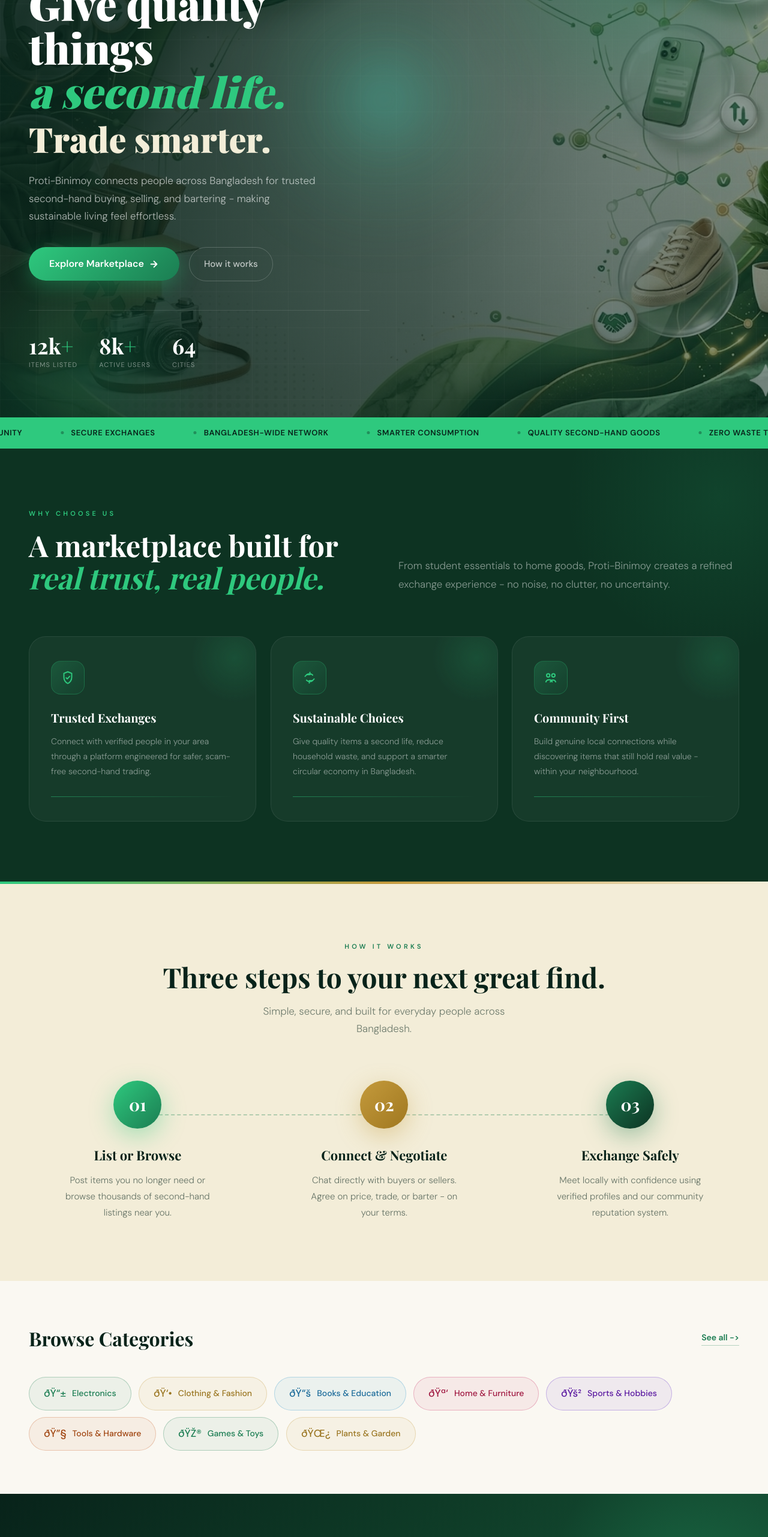
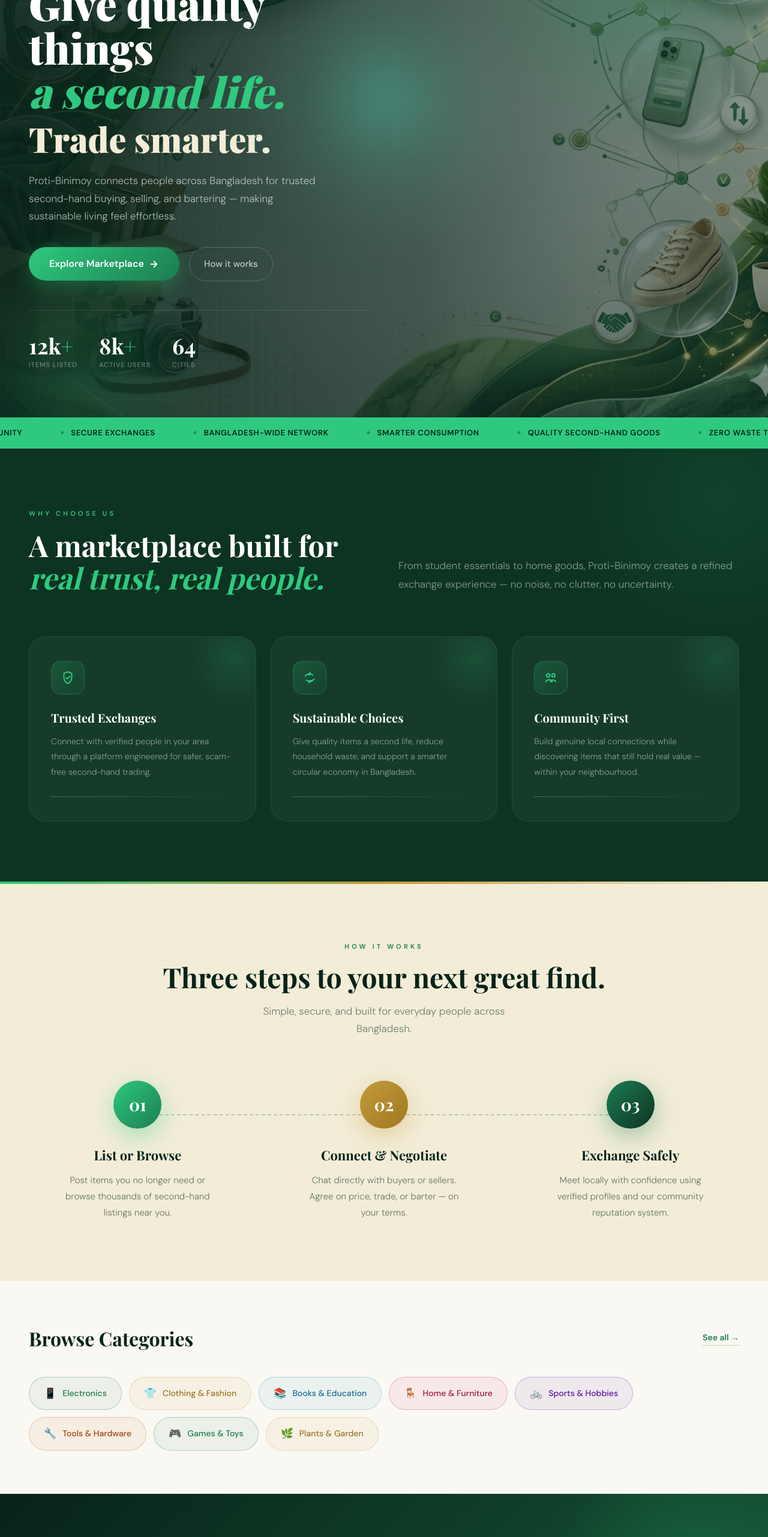
Before and after one commit to TashfiqMahmud/-Proti-Binimoy, a React app in the folder web_frontend/: page / in a window 1280 px wide. Shown: the part 234-2797 px from the top of the page at 60% size. Built offline with nearby package versions, Linux system fonts and the light colour scheme; no server answers; the HTML template or start-up script is replaced by a standard one; a web font is replaced by a local one.

Commit message:
Update home page component

```diff
--- a/web_frontend/src/components/home.jsx
+++ b/web_frontend/src/components/home.jsx
@@ -2,7 +2,7 @@
 import { Link } from "react-router-dom";
 import websiteBackground from "../assets/web_bg.png";
 
-
+/* ─── Injected global CSS + all media queries ─── */
 const GlobalStyles = () => (
   <style>{`
     @import url('https://fonts.googleapis.com/css2?family=Playfair+Display:ital,wght@0,700;0,900;1,700&family=DM+Sans:opsz,wght@9..40,300;9..40,400;9..40,500;9..40,600&display=swap');
@@ -22,7 +22,7 @@
     .pb-d1{animation-delay:0.1s} .pb-d2{animation-delay:0.25s} .pb-d3{animation-delay:0.4s}
     .pb-d4{animation-delay:0.55s} .pb-d5{animation-delay:0.7s}
 
-    /* NAV */
+    /* ── NAV ── */
     .pb-nav {
       position: fixed; top: 0; left: 0; right: 0; z-index: 200;
       display: flex; align-items: center; justify-content: space-between;
@@ -67,7 +67,7 @@
       font-size: 16px; font-weight: 600; padding: 15px; border-radius: 14px;
     }
 
-    /* HERO */
+    /* ── HERO ── */
     .pb-hero-inner {
       position: relative; z-index: 10;
       display: grid; grid-template-columns: 1fr 1fr; gap: 48px; align-items: center;
@@ -85,36 +85,31 @@
       background: radial-gradient(circle,rgba(46,201,126,0.2),transparent 70%); border-radius: 50%;
     }
 
-    /* STATS */
+    /* ── STATS ── */
     .pb-stats { display: flex; gap: 36px; margin-top: 48px; padding-top: 40px; border-top: 1px solid rgba(255,255,255,0.1); }
 
-    /* HERO ACTIONS */
+    /* ── HERO ACTIONS ── */
     .pb-hero-actions { display: flex; align-items: center; gap: 16px; flex-wrap: wrap; }
 
-    /* BUTTONS */
+    /* ── BUTTONS ── */
     .pb-btn-primary {
       display: inline-flex; align-items: center; gap: 8px;
       background: linear-gradient(135deg,#2ec97e,#1b7d52);
       color: #fff; text-decoration: none; font-weight: 600;
       font-size: 16px; padding: 16px 34px; border-radius: 100px;
-      transform: translate3d(var(--pb-local-tx, 0px), var(--pb-local-ty, 0px), 0);
       transition: transform 0.2s, box-shadow 0.2s;
       box-shadow: 0 8px 32px rgba(46,201,126,0.35);
     }
-    .pb-btn-primary:hover {
-      transform: translate3d(var(--pb-local-tx, 0px), calc(var(--pb-local-ty, 0px) - 2px), 0);
-      box-shadow: 0 12px 40px rgba(46,201,126,0.5);
-    }
+    .pb-btn-primary:hover { transform: translateY(-2px); box-shadow: 0 12px 40px rgba(46,201,126,0.5); }
     .pb-btn-ghost {
       display: inline-flex; align-items: center; gap: 8px;
       color: rgba(255,255,255,0.7); text-decoration: none; font-weight: 500;
       font-size: 15px; padding: 16px 24px; border-radius: 100px;
-      transform: translate3d(var(--pb-local-tx, 0px), var(--pb-local-ty, 0px), 0);
       border: 1px solid rgba(255,255,255,0.2); transition: all 0.2s;
     }
     .pb-btn-ghost:hover { border-color: rgba(255,255,255,0.45); color: #fff; background: rgba(255,255,255,0.06); }
 
-    /*  FEATURE CARDS */
+    /* ── FEATURE CARDS ── */
     .pb-cards-grid { display: grid; grid-template-columns: repeat(3,1fr); gap: 24px; }
     .pb-card {
       background: rgba(255,255,255,0.04); border: 1px solid rgba(255,255,255,0.08);
@@ -123,10 +118,10 @@
     }
     .pb-card:hover { transform: translateY(-6px); border-color: rgba(46,201,126,0.3); background: rgba(255,255,255,0.07); }
 
-    /* FEATURES HEADER */
+    /* ── FEATURES HEADER ── */
     .pb-features-header { display: grid; grid-template-columns: 1fr 1fr; gap: 48px; align-items: end; margin-bottom: 72px; }
 
-    /* HOW IT WORKS */
+    /* ── HOW IT WORKS ── */
     .pb-steps { display: grid; grid-template-columns: repeat(3,1fr); gap: 48px; position: relative; }
     .pb-steps-line {
       position: absolute; top: 56px; left: calc(16.666% + 20px); right: calc(16.666% + 20px);
@@ -139,27 +134,25 @@
       margin: 0 auto 28px;
     }
 
-    /* CATEGORIES */
+    /* ── CATEGORIES ── */
     .pb-cats-top { display: flex; align-items: center; justify-content: space-between; margin-bottom: 40px; }
     .pb-cats-grid { display: flex; flex-wrap: wrap; gap: 12px; }
     .pb-cat-pill {
       display: inline-flex; align-items: center; gap: 10px; padding: 14px 24px;
       border-radius: 100px; border: 1.5px solid; font-size: 14px; font-weight: 500;
-      transform: translate3d(var(--pb-local-tx, 0px), var(--pb-local-ty, 0px), 0);
       cursor: pointer; transition: all 0.25s; text-decoration: none;
     }
-    .pb-cat-pill:hover {
-      transform: translate3d(var(--pb-local-tx, 0px), calc(var(--pb-local-ty, 0px) - 2px), 0);
-      box-shadow: 0 6px 20px rgba(0,0,0,0.08);
-    }
+    .pb-cat-pill:hover { transform: translateY(-2px); box-shadow: 0 6px 20px rgba(0,0,0,0.08); }
 
-    /* CTA ACTIONS */
+    /* ── CTA ACTIONS ── */
     .pb-cta-actions { display: flex; align-items: center; justify-content: center; gap: 16px; flex-wrap: wrap; }
 
-    /* FOOTER */
+    /* ── FOOTER ── */
     .pb-footer-inner { max-width: 1280px; margin: 0 auto; display: flex; align-items: center; justify-content: space-between; }
 
-    /* RESPONSIVE - Tablet (<= 1024px) */
+    /* ════════════════════════════════════════
+       RESPONSIVE — Tablet (≤ 1024px)
+    ════════════════════════════════════════ */
     @media (max-width: 1024px) {
       .pb-nav { padding: 14px 28px; }
       .pb-hero-inner { grid-template-columns: 1fr; padding: 120px 28px 64px; gap: 40px; }
@@ -170,7 +163,9 @@
       .pb-steps-line { display: none; }
     }
 
-    /* RESPONSIVE - Mobile (<= 640px) */
+    /* ════════════════════════════════════════
+       RESPONSIVE — Mobile (≤ 640px)
+    ════════════════════════════════════════ */
     @media (max-width: 640px) {
       /* Nav */
       .pb-nav { padding: 14px 20px; }
@@ -213,7 +208,7 @@
   `}</style>
 );
 
-/* Data */
+/* ─── Data ─── */
 const featureCards = [
   {
     icon: (
@@ -245,7 +240,7 @@
       </svg>
     ),
     title: "Community First",
-    description: "Build genuine local connections while discovering items that still hold real value - within your neighbourhood.",
+    description: "Build genuine local connections while discovering items that still hold real value — within your neighbourhood.",
   },
 ];
 
@@ -262,7 +257,7 @@
   },
   {
     num: "02", title: "Connect & Negotiate",
-    desc: "Chat directly with buyers or sellers. Agree on price, trade, or barter - on your terms.",
+    desc: "Chat directly with buyers or sellers. Agree on price, trade, or barter — on your terms.",
     gradient: "linear-gradient(135deg,#c49a3c,#a07820)", shadow: "0 12px 40px rgba(196,154,60,0.4)",
   },
   {
@@ -273,14 +268,14 @@
 ];
 
 const categories = [
-  { icon: "ðŸ“±", label: "Electronics",        color: "rgba(27,125,82,0.3)",   text: "#1b7d52",  bg: "rgba(27,125,82,0.06)"  },
-  { icon: "ðŸ‘•", label: "Clothing & Fashion", color: "rgba(196,154,60,0.3)",  text: "#9a7520",  bg: "rgba(196,154,60,0.07)" },
-  { icon: "ðŸ“š", label: "Books & Education",  color: "rgba(46,150,201,0.3)",  text: "#1a6a99",  bg: "rgba(46,150,201,0.07)" },
-  { icon: "ðŸª‘", label: "Home & Furniture",   color: "rgba(201,46,100,0.3)",  text: "#a01840",  bg: "rgba(201,46,100,0.07)" },
-  { icon: "ðŸš²", label: "Sports & Hobbies",   color: "rgba(100,46,201,0.3)",  text: "#5a18a0",  bg: "rgba(100,46,201,0.07)" },
-  { icon: "ðŸ”§", label: "Tools & Hardware",   color: "rgba(201,100,46,0.3)",  text: "#a04510",  bg: "rgba(201,100,46,0.07)" },
-  { icon: "ðŸŽ®", label: "Games & Toys",       color: "rgba(27,125,82,0.3)",   text: "#1b7d52",  bg: "rgba(27,125,82,0.06)"  },
-  { icon: "ðŸŒ¿", label: "Plants & Garden",    color: "rgba(196,154,60,0.3)",  text: "#9a7520",  bg: "rgba(196,154,60,0.07)" },
+  { icon: "📱", label: "Electronics",        color: "rgba(27,125,82,0.3)",   text: "#1b7d52",  bg: "rgba(27,125,82,0.06)"  },
+  { icon: "👕", label: "Clothing & Fashion", color: "rgba(196,154,60,0.3)",  text: "#9a7520",  bg: "rgba(196,154,60,0.07)" },
+  { icon: "📚", label: "Books & Education",  color: "rgba(46,150,201,0.3)",  text: "#1a6a99",  bg: "rgba(46,150,201,0.07)" },
+  { icon: "🪑", label: "Home & Furniture",   color: "rgba(201,46,100,0.3)",  text: "#a01840",  bg: "rgba(201,46,100,0.07)" },
+  { icon: "🚲", label: "Sports & Hobbies",   color: "rgba(100,46,201,0.3)",  text: "#5a18a0",  bg: "rgba(100,46,201,0.07)" },
+  { icon: "🔧", label: "Tools & Hardware",   color: "rgba(201,100,46,0.3)",  text: "#a04510",  bg: "rgba(201,100,46,0.07)" },
+  { icon: "🎮", label: "Games & Toys",       color: "rgba(27,125,82,0.3)",   text: "#1b7d52",  bg: "rgba(27,125,82,0.06)"  },
+  { icon: "🌿", label: "Plants & Garden",    color: "rgba(196,154,60,0.3)",  text: "#9a7520",  bg: "rgba(196,154,60,0.07)" },
 ];
 
 const stats = [
@@ -289,7 +284,7 @@
   { num: "64",  suffix: "",  label: "Cities"        },
 ];
 
-/* Component */
+/* ─── Component ─── */
 const HomePage = () => {
   const [menuOpen, setMenuOpen] = useState(false);
 
@@ -297,7 +292,7 @@
     <div style={{ fontFamily: "'DM Sans',sans-serif", background: "#faf8f2", color: "#0d1f16", overflowX: "hidden" }}>
       <GlobalStyles />
 
-      {/* NAV */}
+      {/* ════ NAV ════ */}
       <nav className="pb-nav">
         {/* Logo */}
         <div style={{ display: "flex", alignItems: "center", gap: 12 }}>
@@ -319,10 +314,10 @@
 
         {/* Desktop Links */}
         <div className="pb-nav-links">
-          <Link to="/"        className="pb-nav-link pb-reactive">Home</Link>
-          <Link to="/browse"  className="pb-nav-link pb-reactive">Browse</Link>
-          <Link to="/about"   className="pb-nav-link pb-reactive">About</Link>
-          <Link to="/signin"  className="pb-nav-cta pb-reactive" data-reactive-depth="0.9">Sign In -&gt;</Link>
+          <Link to="/"        className="pb-nav-link">Home</Link>
+          <Link to="/browse"  className="pb-nav-link">Browse</Link>
+          <Link to="/about"   className="pb-nav-link">About</Link>
+          <Link to="/signin"  className="pb-nav-cta">Sign In →</Link>
         </div>
 
         {/* Hamburger */}
@@ -335,13 +330,13 @@
 
       {/* Mobile Menu */}
       <div className={`pb-mobile-menu ${menuOpen ? "open" : ""}`}>
-        <Link to="/"        className="pb-mobile-link pb-reactive" onClick={() => setMenuOpen(false)}>Home</Link>
-        <Link to="/browse"  className="pb-mobile-link pb-reactive" onClick={() => setMenuOpen(false)}>Browse</Link>
-        <Link to="/about"   className="pb-mobile-link pb-reactive" onClick={() => setMenuOpen(false)}>About</Link>
-        <Link to="/signin"  className="pb-mobile-cta pb-reactive" data-reactive-depth="0.9" onClick={() => setMenuOpen(false)}>Sign In -&gt;</Link>
+        <Link to="/"        className="pb-mobile-link" onClick={() => setMenuOpen(false)}>Home</Link>
+        <Link to="/browse"  className="pb-mobile-link" onClick={() => setMenuOpen(false)}>Browse</Link>
+        <Link to="/about"   className="pb-mobile-link" onClick={() => setMenuOpen(false)}>About</Link>
+        <Link to="/signin"  className="pb-mobile-cta"  onClick={() => setMenuOpen(false)}>Sign In →</Link>
       </div>
 
-      {/* HERO */}
+      {/* ════ HERO ════ */}
       <section style={{
         position: "relative", minHeight: "100vh", background: "#08231a",
         overflow: "hidden", display: "flex", alignItems: "center",
@@ -351,8 +346,8 @@
         {/* Overlays */}
         <div style={{ position: "absolute", inset: 0, background: "linear-gradient(to right,rgba(8,35,26,0.92) 0%,rgba(8,35,26,0.75) 55%,rgba(8,35,26,0.45) 100%)" }} />
         <div style={{ position: "absolute", inset: 0, backgroundImage: "linear-gradient(rgba(255,255,255,0.022) 1px,transparent 1px),linear-gradient(90deg,rgba(255,255,255,0.022) 1px,transparent 1px)", backgroundSize: "60px 60px" }} />
-        <div className="pb-parallax-deep" style={{ position: "absolute", top: -120, right: -80,   width: 620, height: 620, background: "radial-gradient(circle,rgba(27,125,82,0.38) 0%,transparent 65%)", borderRadius: "50%" }} />
-        <div className="pb-parallax-soft" style={{ position: "absolute", bottom: -150, left: -100, width: 480, height: 480, background: "radial-gradient(circle,rgba(46,201,126,0.16) 0%,transparent 65%)", borderRadius: "50%" }} />
+        <div style={{ position: "absolute", top: -120, right: -80,   width: 620, height: 620, background: "radial-gradient(circle,rgba(27,125,82,0.38) 0%,transparent 65%)", borderRadius: "50%" }} />
+        <div style={{ position: "absolute", bottom: -150, left: -100, width: 480, height: 480, background: "radial-gradient(circle,rgba(46,201,126,0.16) 0%,transparent 65%)", borderRadius: "50%" }} />
 
         <div className="pb-hero-inner">
           {/* Left */}
@@ -385,18 +380,18 @@
               color: "rgba(255,255,255,0.65)", maxWidth: 480, marginBottom: 36, fontWeight: 300,
             }}>
               Proti-Binimoy connects people across Bangladesh for trusted second-hand
-              buying, selling, and bartering - making sustainable living feel effortless.
+              buying, selling, and bartering — making sustainable living feel effortless.
             </p>
 
             {/* CTA Buttons */}
             <div className="pb-hero-actions pb-fade pb-d4">
-              <Link to="/signin" className="pb-btn-primary pb-reactive" data-reactive-depth="0.8">
+              <Link to="/signin" className="pb-btn-primary">
                 Explore Marketplace
                 <svg viewBox="0 0 24 24" fill="none" stroke="currentColor" strokeWidth="2.5" strokeLinecap="round" strokeLinejoin="round" style={{ width: 17, height: 17 }}>
                   <path d="M5 12h14M12 5l7 7-7 7" />
                 </svg>
               </Link>
-              <a href="#how" className="pb-btn-ghost pb-reactive" data-reactive-depth="0.8">How it works</a>
+              <a href="#how" className="pb-btn-ghost">How it works</a>
             </div>
 
             {/* Stats */}
@@ -414,13 +409,13 @@
             </div>
           </div>
 
-          {/* Right */}
-          <div className="pb-hero-bubbles pb-fade pb-d3 pb-parallax-soft">
+          {/* Right — Floating Bubbles (hidden on mobile via CSS) */}
+          <div className="pb-hero-bubbles pb-fade pb-d3">
             {[
-              { size: 180, top: 30,  right: 60,  anim: "pb-float1 5s ease-in-out infinite",       icon: "ðŸ“·", fs: 56 },
-              { size: 140, top: 200, right: 220, anim: "pb-float2 6s ease-in-out infinite",       icon: "ðŸ‘Ÿ", fs: 42 },
-              { size: 160, top: 310, right: 40,  anim: "pb-float3 7s ease-in-out infinite",       icon: "ðŸª‘", fs: 48 },
-              { size: 110, top: 60,  right: 260, anim: "pb-float1 4.5s ease-in-out infinite 1s", icon: "ðŸŽ§", fs: 34 },
+              { size: 180, top: 30,  right: 60,  anim: "pb-float1 5s ease-in-out infinite",       icon: "📷", fs: 56 },
+              { size: 140, top: 200, right: 220, anim: "pb-float2 6s ease-in-out infinite",       icon: "👟", fs: 42 },
+              { size: 160, top: 310, right: 40,  anim: "pb-float3 7s ease-in-out infinite",       icon: "🪑", fs: 48 },
+              { size: 110, top: 60,  right: 260, anim: "pb-float1 4.5s ease-in-out infinite 1s", icon: "🎧", fs: 34 },
             ].map(({ size, top, right, anim, icon, fs }, i) => (
               <div key={i} className="pb-bubble" style={{ width: size, height: size, top, right, animation: anim }}>
                 <div className="pb-bubble-glow" />
@@ -431,7 +426,7 @@
         </div>
       </section>
 
-      {/* MARQUEE */}
+      {/* ════ MARQUEE ════ */}
       <div style={{ background: "#2ec97e", padding: "16px 0", overflow: "hidden" }}>
         <div style={{ display: "flex", whiteSpace: "nowrap", animation: "pb-marquee 24s linear infinite", width: "max-content" }}>
           {[...marqueeItems, ...marqueeItems].map((item, i) => (
@@ -443,7 +438,7 @@
         </div>
       </div>
 
-      {/* FEATURES */}
+      {/* ════ FEATURES ════ */}
       <section className="pb-section-pad" style={{ background: "#0d3322", padding: "100px 48px", position: "relative", overflow: "hidden" }}>
         <div style={{ position: "absolute", top: -200, right: -200, width: 560, height: 560, background: "radial-gradient(circle,rgba(46,201,126,0.11),transparent 65%)", borderRadius: "50%" }} />
         <div style={{ maxWidth: 1280, margin: "0 auto", position: "relative" }}>
@@ -457,13 +452,13 @@
             </div>
             <p style={{ fontSize: "clamp(15px,1.6vw,17px)", lineHeight: 1.8, color: "rgba(255,255,255,0.5)", fontWeight: 300, alignSelf: "end" }}>
               From student essentials to home goods, Proti-Binimoy creates a refined exchange
-              experience - no noise, no clutter, no uncertainty.
+              experience — no noise, no clutter, no uncertainty.
             </p>
           </div>
 
           <div className="pb-cards-grid">
             {featureCards.map((card) => (
-              <div key={card.title} className="pb-card pb-tilt-card">
+              <div key={card.title} className="pb-card">
                 <div style={{ position: "absolute", top: -40, right: -40, width: 150, height: 150, background: "radial-gradient(circle,rgba(46,201,126,0.14),transparent 70%)", borderRadius: "50%" }} />
                 <div style={{
                   width: 56, height: 56,
@@ -481,7 +476,7 @@
         </div>
       </section>
 
-      {/* HOW IT WORKS */}
+      {/* ════ HOW IT WORKS ════ */}
       <section id="how" className="pb-section-pad" style={{ background: "#f3edd8", padding: "100px 48px", position: "relative" }}>
         <div style={{ position: "absolute", top: 0, left: 0, right: 0, height: 4, background: "linear-gradient(to right,#2ec97e,#c49a3c,transparent)" }} />
         <div style={{ maxWidth: 1280, margin: "0 auto" }}>
@@ -498,7 +493,7 @@
           <div className="pb-steps">
             <div className="pb-steps-line" />
             {steps.map((s) => (
-              <div key={s.num} className="pb-parallax-soft" style={{ textAlign: "center", position: "relative", zIndex: 1 }}>
+              <div key={s.num} style={{ textAlign: "center", position: "relative", zIndex: 1 }}>
                 <div className="pb-step-num" style={{ background: s.gradient, color: "#fff", boxShadow: s.shadow }}>{s.num}</div>
                 <h3 style={{ fontFamily: "'Playfair Display',serif", fontSize: "clamp(18px,1.8vw,22px)", fontWeight: 700, color: "#08231a", marginBottom: 12 }}>{s.title}</h3>
                 <p style={{ fontSize: "clamp(13px,1.4vw,15px)", lineHeight: 1.8, color: "rgba(8,35,26,0.6)", fontWeight: 300, maxWidth: 260, margin: "0 auto" }}>{s.desc}</p>
@@ -508,18 +503,18 @@
         </div>
       </section>
 
-      {/* CATEGORIES */}
+      {/* ════ CATEGORIES ════ */}
       <section className="pb-section-pad-sm" style={{ background: "#faf8f2", padding: "72px 48px" }}>
         <div style={{ maxWidth: 1280, margin: "0 auto" }}>
           <div className="pb-cats-top">
             <h3 style={{ fontFamily: "'Playfair Display',serif", fontSize: "clamp(24px,2.8vw,32px)", fontWeight: 700, color: "#08231a" }}>Browse Categories</h3>
             <Link to="/browse" style={{ fontSize: 14, fontWeight: 600, color: "#1b7d52", textDecoration: "none", borderBottom: "1px solid rgba(27,125,82,0.3)", paddingBottom: 2 }}>
-              See all -&gt;
+              See all →
             </Link>
           </div>
           <div className="pb-cats-grid">
             {categories.map((c) => (
-              <a key={c.label} href="#" className="pb-cat-pill pb-reactive" data-reactive-depth="0.65" style={{ borderColor: c.color, color: c.text, background: c.bg }}>
+              <a key={c.label} href="#" className="pb-cat-pill" style={{ borderColor: c.color, color: c.text, background: c.bg }}>
                 <span style={{ fontSize: 17 }}>{c.icon}</span>{c.label}
               </a>
             ))}
@@ -527,7 +522,7 @@
         </div>
       </section>
 
-      {/* CTA */}
+      {/* ════ CTA ════ */}
       <section className="pb-section-pad" style={{ background: "linear-gradient(135deg,#08231a 0%,#0f3d28 45%,#1a6040 100%)", padding: "100px 48px", position: "relative", overflow: "hidden" }}>
         <div style={{ position: "absolute", top: -100, right: -100, width: 480, height: 480, background: "radial-gradient(circle,rgba(46,201,126,0.18),transparent 65%)", borderRadius: "50%" }} />
         <div style={{ position: "absolute", bottom: -100, left: -100, width: 380, height: 380, background: "radial-gradient(circle,rgba(196,154,60,0.11),transparent 65%)", borderRadius: "50%" }} />
@@ -540,24 +535,24 @@
           </h2>
           <p style={{ fontSize: "clamp(14px,1.6vw,17px)", color: "rgba(255,255,255,0.58)", lineHeight: 1.8, fontWeight: 300, marginBottom: 40 }}>
             Join thousands of Bangladeshis already buying, selling, and bartering through
-            Proti-Binimoy - the marketplace that puts people and planet first.
+            Proti-Binimoy — the marketplace that puts people and planet first.
           </p>
           <div className="pb-cta-actions">
-            <Link to="/signin" className="pb-btn-primary pb-reactive" data-reactive-depth="0.8" style={{ fontSize: "clamp(15px,1.6vw,17px)", padding: "17px 38px" }}>
+            <Link to="/signin" className="pb-btn-primary" style={{ fontSize: "clamp(15px,1.6vw,17px)", padding: "17px 38px" }}>
               Start for Free
               <svg viewBox="0 0 24 24" fill="none" stroke="currentColor" strokeWidth="2.5" strokeLinecap="round" strokeLinejoin="round" style={{ width: 17, height: 17 }}>
                 <path d="M5 12h14M12 5l7 7-7 7" />
               </svg>
             </Link>
-            <a href="#how" className="pb-btn-ghost pb-reactive" data-reactive-depth="0.8" style={{ fontSize: "clamp(14px,1.5vw,16px)" }}>Learn More</a>
+            <a href="#how" className="pb-btn-ghost" style={{ fontSize: "clamp(14px,1.5vw,16px)" }}>Learn More</a>
           </div>
         </div>
       </section>
 
-      {/* FOOTER */}
+      {/* ════ FOOTER ════ */}
       <footer style={{ background: "#08231a", padding: "40px 48px", borderTop: "1px solid rgba(255,255,255,0.07)" }}>
         <div className="pb-footer-inner">
-          <p style={{ fontSize: 13, color: "rgba(255,255,255,0.32)", letterSpacing: "0.04em" }}>(c) 2025 Proti-Binimoy. All rights reserved.</p>
+          <p style={{ fontSize: 13, color: "rgba(255,255,255,0.32)", letterSpacing: "0.04em" }}>© 2025 Proti-Binimoy. All rights reserved.</p>
           <div style={{ display: "flex", gap: 28 }}>
             {["Privacy", "Terms", "Contact"].map((l) => (
               <a key={l} href="#" style={{ fontSize: 13, color: "rgba(255,255,255,0.38)", textDecoration: "none" }}>{l}</a>
```
